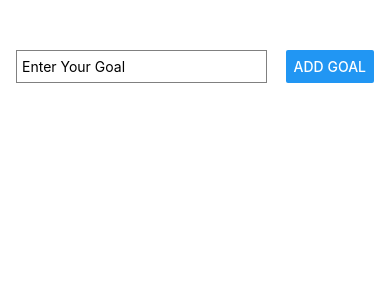
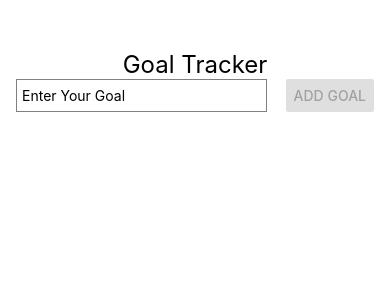
Before and after one commit to aecial/React-Udemy, a React Native app: screen / in a window 390 px wide. Shown: the top 300 px of the page. Built offline with nearby package versions, Linux system fonts and the light colour scheme.

Commit message:
add components folder and break the app down to smaller components

```diff
--- a/App.js
+++ b/App.js
@@ -1,4 +1,3 @@
-import { StatusBar } from "expo-status-bar";
 import { useState } from "react";
 import {
   StyleSheet,
@@ -8,6 +7,9 @@ import {
   TextInput,
   FlatList,
 } from "react-native";
+import Title from "./components/Title";
+import GoalInput from "./components/GoalInput";
+import GoalItem from "./components/GoalItem";
 
 export default function App() {
   const [enteredGoalText, setEnteredGoalText] = useState("");
@@ -26,32 +28,18 @@ export default function App() {
   };
   return (
     <View style={styles.appContainer}>
-      <View style={styles.inputContainer}>
-        <TextInput
-          style={styles.textInput}
-          placeholder="Enter Your Goal"
-          onChangeText={goalInputHandler}
-          value={enteredGoalText}
-        />
-        <Button title="Add Goal" onPress={addGoalHandler} />
-      </View>
+      <Title text={"Goal Tracker"} />
+      <GoalInput
+        addGoalHandler={addGoalHandler}
+        goalInputHandler={goalInputHandler}
+        enteredGoalText={enteredGoalText}
+      />
       <View>
         <FlatList
           data={goals}
           renderItem={(item) => {
             return (
-              <View
-                style={styles.rowContainer}
-                key={`${item.index}-${item.item}`}
-              >
-                <Text key={item.index}>{item.item}</Text>
-                <Button
-                  key={item.item}
-                  style={styles.buttonRow}
-                  onPress={() => removeGoalHandler(item.item)}
-                  title={`Delete ${item.item}`}
-                ></Button>
-              </View>
+              <GoalItem item={item} removeGoalHandler={removeGoalHandler} />
             );
           }}
         />
@@ -65,28 +53,4 @@ const styles = StyleSheet.create({
     paddingTop: 50,
     paddingHorizontal: 16,
   },
-  inputContainer: {
-    // backgroundColor: "green",
-    flexDirection: "row",
-    justifyContent: "space-between",
-    gap: 10,
-    paddingBottom: 24,
-  },
-  textInput: {
-    borderColor: "gray",
-    borderWidth: 1,
-    width: "70%",
-    padding: 5,
-  },
-  rowContainer: {
-    flexDirection: "row",
-    alignItems: "center",
-    justifyContent: "space-between",
-    marginBottom: 16,
-  },
-  buttonRow: {
-    width: 20,
-    backgroundColor: "red",
-    color: "white",
-  },
 });
--- /dev/null
+++ b/components/GoalInput.js
@@ -0,0 +1,35 @@
+import { StyleSheet, View, Button, TextInput } from "react-native";
+function GoalInput({ goalInputHandler, enteredGoalText, addGoalHandler }) {
+  return (
+    <View style={styles.inputContainer}>
+      <TextInput
+        style={styles.textInput}
+        placeholder="Enter Your Goal"
+        onChangeText={goalInputHandler}
+        value={enteredGoalText}
+      />
+      <Button
+        title="Add Goal"
+        onPress={addGoalHandler}
+        disabled={enteredGoalText === ""}
+      />
+    </View>
+  );
+}
+const styles = StyleSheet.create({
+  inputContainer: {
+    // backgroundColor: "green",
+    flexDirection: "row",
+    justifyContent: "space-between",
+    gap: 10,
+    paddingBottom: 24,
+  },
+  textInput: {
+    borderColor: "gray",
+    borderWidth: 1,
+    width: "70%",
+    padding: 5,
+  },
+});
+
+export default GoalInput;
--- /dev/null
+++ b/components/GoalItem.js
@@ -0,0 +1,28 @@
+import { StyleSheet, View, Text, Button } from "react-native";
+const GoalItem = ({ removeGoalHandler, item }) => {
+  return (
+    <View style={styles.rowContainer} key={`${item.index}-${item.item}`}>
+      <Text key={item.index}>{item.item}</Text>
+      <Button
+        key={item.item}
+        style={styles.buttonRow}
+        onPress={() => removeGoalHandler(item.item)}
+        title={`Delete ${item.item}`}
+      ></Button>
+    </View>
+  );
+};
+const styles = StyleSheet.create({
+  rowContainer: {
+    flexDirection: "row",
+    alignItems: "center",
+    justifyContent: "space-between",
+    marginBottom: 16,
+  },
+  buttonRow: {
+    width: 20,
+    backgroundColor: "red",
+    color: "white",
+  },
+});
+export default GoalItem;
--- /dev/null
+++ b/components/Title.js
@@ -0,0 +1,11 @@
+import { StyleSheet, Text } from "react-native";
+function Title({ text }) {
+  return <Text style={styles.appTitle}>{text}</Text>;
+}
+const styles = StyleSheet.create({
+  appTitle: {
+    fontSize: 24,
+    textAlign: "center",
+  },
+});
+export default Title;
```
